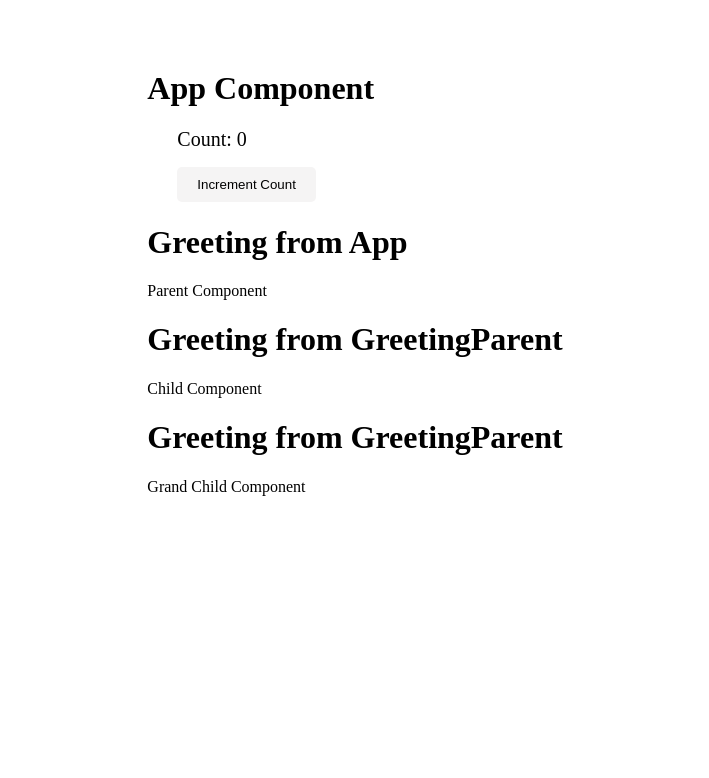
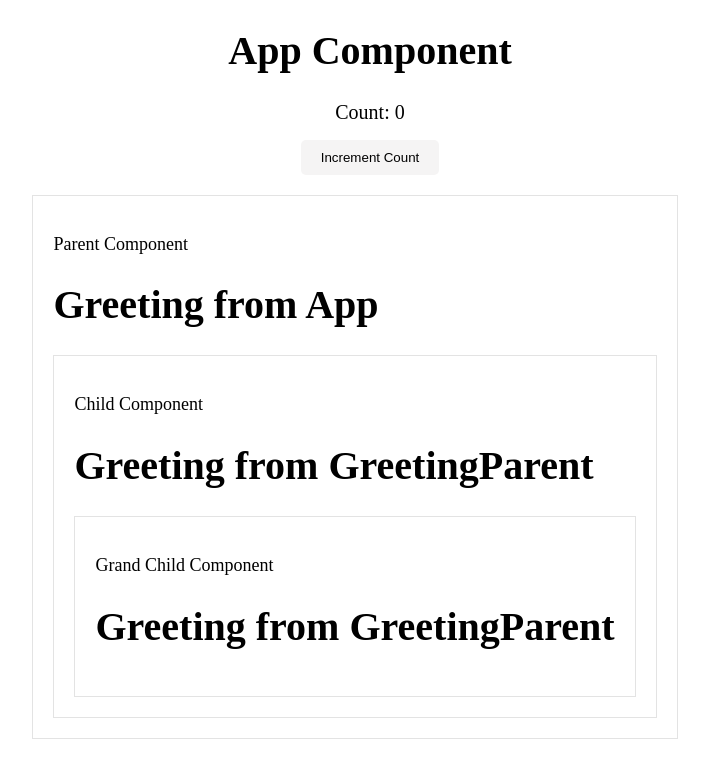
Before and after one commit to aumanoj/vue3-cdn-composition, a plain HTML site: page index.html in a window 1280 px wide. Shown: the whole page, without its empty margins (285-994 px from the left). Drawn offline with nearby package versions, Linux system fonts and the light colour scheme.

Commit message:
Created app.js separate file fixed layout design

```diff
--- /dev/null
+++ b/app.js
@@ -0,0 +1,22 @@
+
+
+import GreetingParent from './components/GreetingParent.js';
+import GreetingChild from './components/GreetingChild.js';
+import GreetingGrandChild from './components/GreetingGrandChild.js';
+const app = Vue.createApp({
+    setup() {
+      const count = Vue.ref(0);
+      const greetingMessage = 'Greeting from App';
+      return {
+        count,
+        greetingMessage,
+      };
+    },
+  });
+
+  /* Register component here */
+  app.component('greeting-parent', GreetingParent);
+  app.component('greeting-child', GreetingChild);
+  app.component('greeting-grand-child', GreetingGrandChild);
+
+  app.mount('#app');
--- a/assets/styles.css
+++ b/assets/styles.css
@@ -1,12 +1,17 @@
 html, body {
-    height: 70%;
     margin: 0;
     display: flex;
     justify-content: center;
-    align-items: center;
+    font-size: 18px;
 }
 .counter{
   padding-left: 30px;
+  padding-bottom: 20px;
+  text-align: center;
+}
+.pl-2 {
+  padding: 20px;
+  border: 1px solid #e3e3e3;
 }
 .count {
   font-size: 20px;
@@ -20,3 +25,7 @@ html, body {
   border-radius: 5px;
   cursor: pointer;
 }
+h1 {
+  font-size: 40px;
+  font-weight: 600;
+}
--- a/components/GreetingChild.js
+++ b/components/GreetingChild.js
@@ -1,9 +1,9 @@
 /* Child component */
 const GreetingChild = {
   template: `
-    <div>
+    <div class="pl-2">
+      <p>Child Component</p>
       <h1>{{ parentMessage }}</h1>
-      <p>Child Component</p>
       <greeting-grand-child></greeting-grand-child>
     </div>
   `,
@@ -12,3 +12,4 @@ const GreetingChild = {
     return { parentMessage };
   },
 };
+export default GreetingChild
--- a/components/GreetingGrandChild.js
+++ b/components/GreetingGrandChild.js
@@ -1,9 +1,9 @@
 /* Grand Child component */
 const GreetingGrandChild = {
     template: `
-      <div>
+      <div  class="pl-2">
+        <p>Grand Child Component</p>
         <h1>{{ parentMessage }}</h1>
-        <p>Grand Child Component</p>
       </div>
     `,
     setup() {
@@ -11,3 +11,5 @@ const GreetingGrandChild = {
         return { parentMessage };
       },
 };
+
+export default GreetingGrandChild
--- a/components/GreetingParent.js
+++ b/components/GreetingParent.js
@@ -1,12 +1,13 @@
 /* Inside parent component calling child component with props */
-const GreetingParent = {
+export default {
+// const GreetingParent = {
   props: {
     message: String,
   },
   template: `
-    <div>
+    <div class="pl-2">
+      <p>Parent Component</p>
       <h1>{{ message }}</h1>
-      <p>Parent Component</p>
       <greeting-child :greeting="parentMessage"></greeting-child>
     </div>
   `,
@@ -15,3 +16,5 @@ const GreetingParent = {
     return { parentMessage };
   },
 };
+
+// export default GreetingParent
--- a/index.html
+++ b/index.html
@@ -10,37 +10,22 @@
 </head>
 <body>
   <div id="app">
-    <h1>App Component</h1>
     <!-- Count sample -->
     <div class="counter">
+      <h1>App Component</h1>
       <p class="count">Count: {{ count }}</p>
       <button class="increment-button" @click="count++">Increment Count</button>
     </div>
     <!-- Parent component -->
     <greeting-parent :message="greetingMessage"></greeting-parent>
   </div>
+  <script type="module" src="./app.js"></script>
   <!-- Include GreetingParent and GreetingChild components -->
-  <script  src="./components/GreetingParent.js"></script>
-  <script  src="./components/GreetingChild.js"></script>
-  <script  src="./components/GreetingGrandChild.js"></script>
+  <script type="module" src="./components/GreetingParent.js"></script>
+  <script type="module" src="./components/GreetingChild.js"></script>
+  <script type="module" src="./components/GreetingGrandChild.js"></script>
   <script>
-    const app = Vue.createApp({
-      setup() {
-        const count = Vue.ref(0);
-        const greetingMessage = 'Greeting from App';
-        return {
-          count,
-          greetingMessage,
-        };
-      },
-    });
 
-    /* Register component here */
-    app.component('greeting-parent', GreetingParent);
-    app.component('greeting-child', GreetingChild);
-    app.component('greeting-grand-child', GreetingGrandChild);
-
-    app.mount('#app');
   </script>
 </body>
 </html>
```
Also changed, not shown: README.md.
